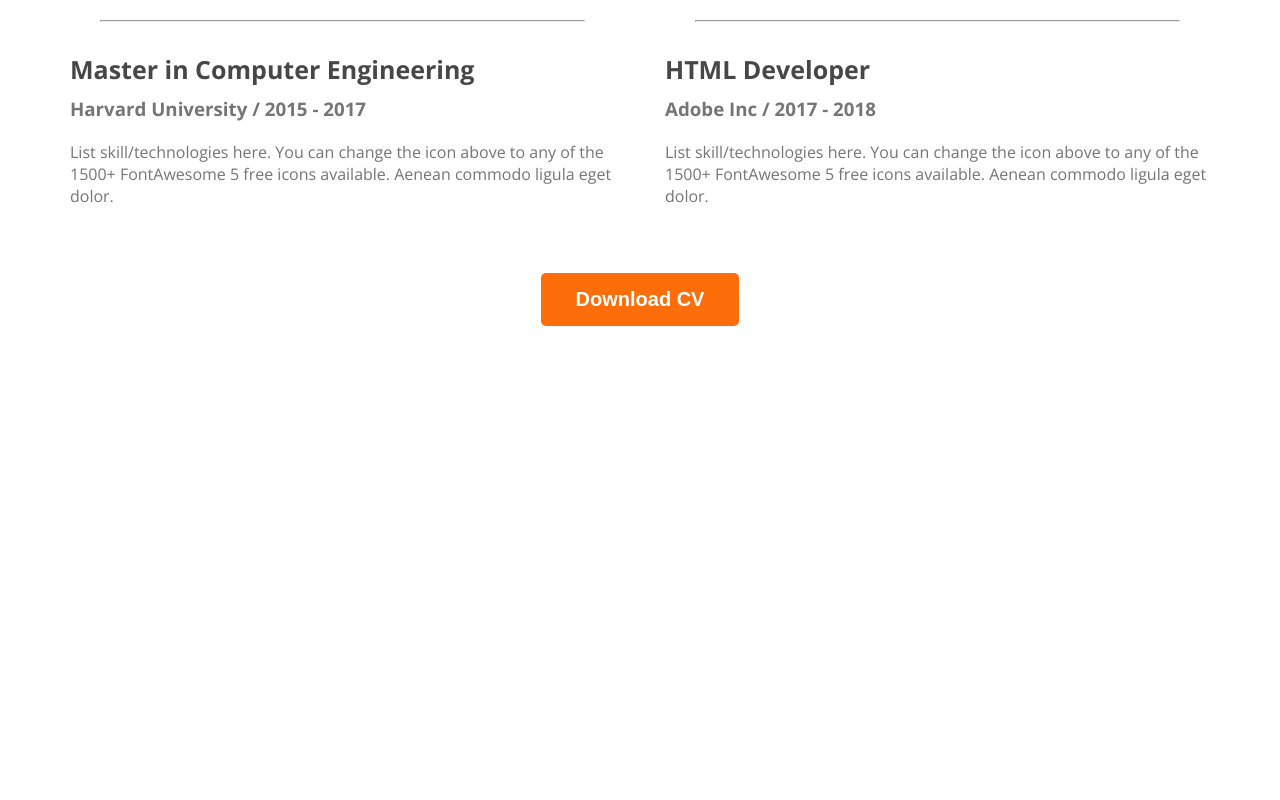
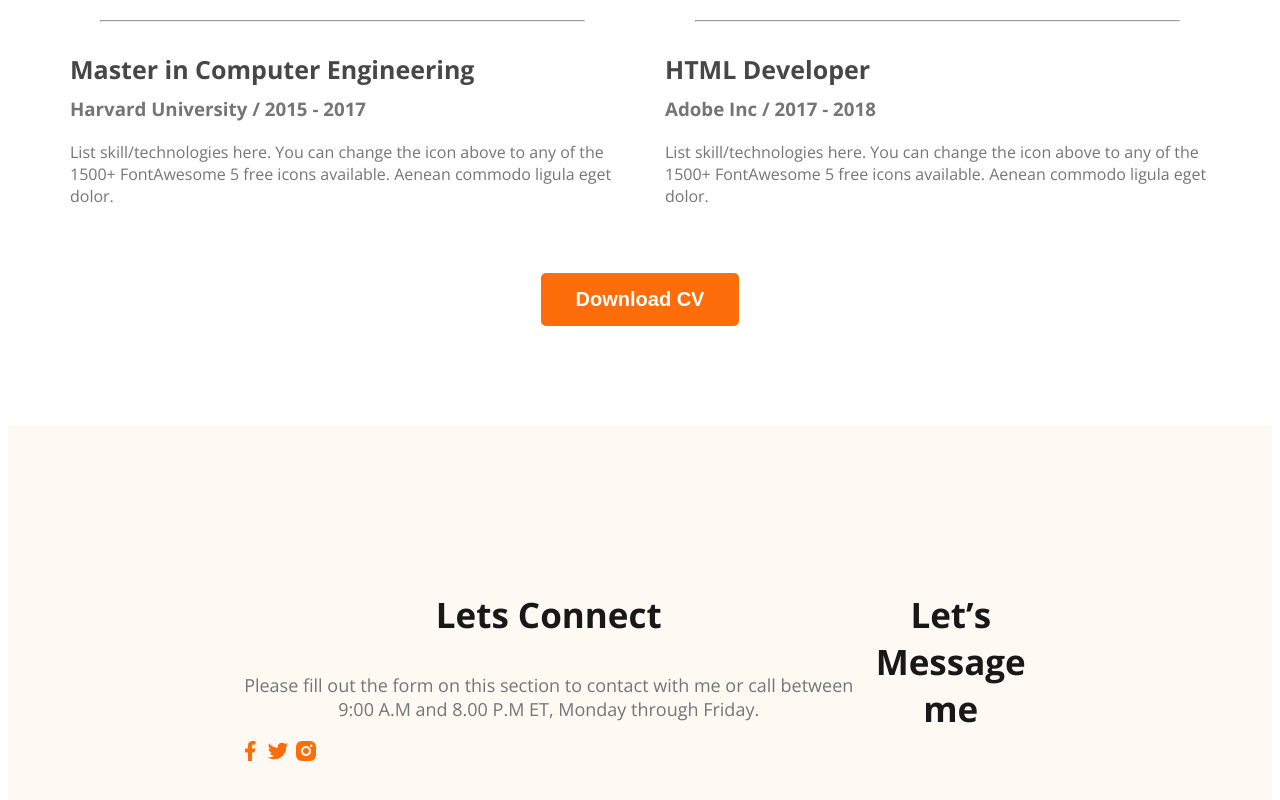
Before and after one commit to VANGRIsKoB/webdeveloper-portfolio, a plain HTML site: page index.html in a window 1280 px wide. Shown: the part 2868-3668 px from the top of the page. Before the commit the page ends 3202 px from the top, so only its background shows below. Drawn offline with nearby package versions, Linux system fonts and the light colour scheme.

Commit message:
basic footer

```diff
--- a/index.html
+++ b/index.html
@@ -179,7 +179,23 @@
     </main>
 
     <footer>
+        <div class="footer-column">
+            <h3 class="section-title">Lets Connect</h3>
+            <p class="section-description">Please fill out the form on this section to contact with me or call between 9:00 A.M and 8.00 P.M ET, Monday through Friday.</p>
 
+            <div class="social-links">
+                <a href=""><img src="images/icons/facebook.png" alt=""></a>
+                <a href=""><img src="images/icons/twitter.png" alt=""></a>
+                <a href=""><img src="images/icons/insta.png" alt=""></a>
+            </div>
+        </div>
+
+
+
+
+        <div class="footer-column">
+            <h3 class="section-title">Let’s Message me</h3>
+        </div>
 
 
     </footer>
--- a/styles/portfolio.css
+++ b/styles/portfolio.css
@@ -182,3 +182,15 @@ main section{
     text-align: center;
     margin-top: 50px;
 }
+
+
+
+/* footer style */
+
+footer{
+    display: flex;
+    background: #FFF8F3;
+    margin-top: 100px;
+    padding: 130px 230px;
+
+}
```
